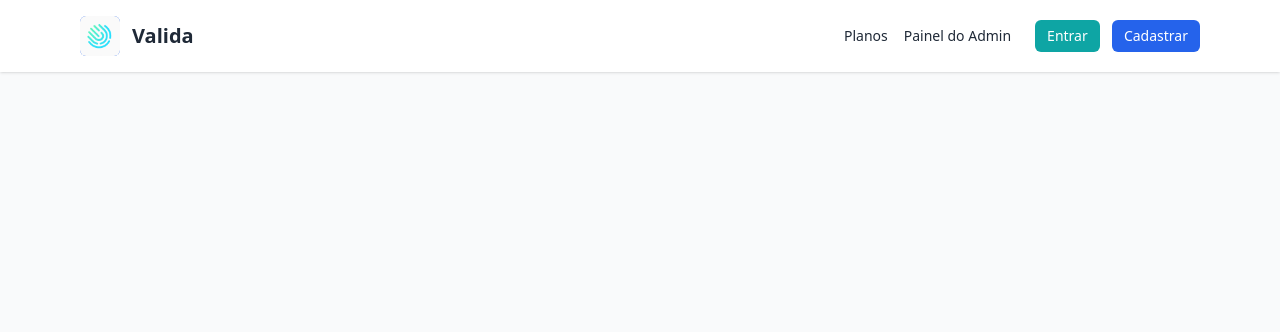
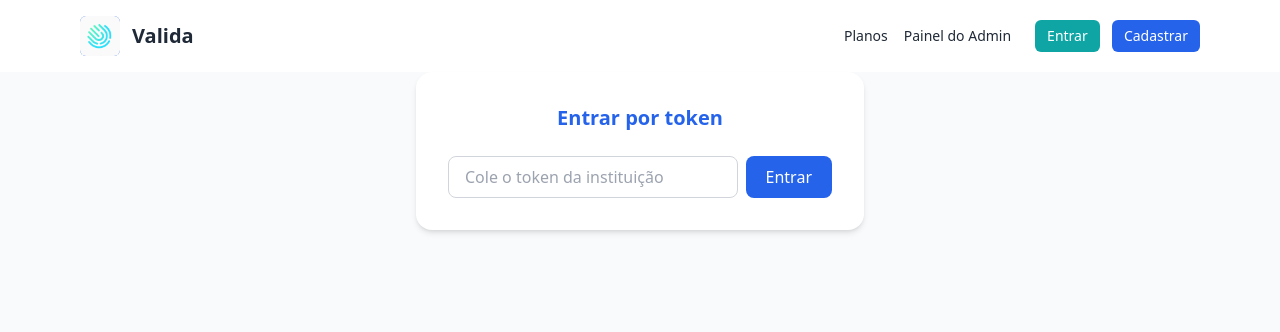
Before and after one commit to luiz07022009/Prototipo, a Flask app: page /home in a window 1280 px wide. Shown: the top 332 px of the page. Run offline with Flask 3, Linux system fonts and the light colour scheme; some libraries are stand-ins or nearby versions.

Commit message:
MVP v1.3

```diff
--- a/app/routes.py
+++ b/app/routes.py
@@ -143,6 +143,8 @@
 
         user.active_inst_id = inst.id
         db.session.commit()
+
+        return jsonify({'message': 'Instituição alterada com sucesso', 'user_id': user_id, 'nova_instituicao': inst_id}), 200
 
     @app.route('/api/instituicoes/vincular', methods=['POST'])
     def vincular_instituicao():
--- a/app/templates/index.html
+++ b/app/templates/index.html
@@ -13,9 +13,6 @@
   <main class="max-w-4xl mx-auto p-6">
     <h1 class="text-3xl font-bold mb-4">Bem-vindo ao Valida</h1>
     <p class="mb-6">Escolha seu tipo e faça login ou cadastro. Se você recebeu um token/QR da instituição, cole-o abaixo.</p>
-
-    <div id="reader" style="width:300px; margin-top:10px"></div>
-        <button id="btnScan">Escanear QR</button>
 
     <div class="grid grid-cols-1 md:grid-cols-2 gap-6">
       <div class="bg-white p-4 rounded shadow">
--- a/app/templates/pag_user.html
+++ b/app/templates/pag_user.html
@@ -56,6 +56,25 @@
         <select id="instSelect" class="border rounded px-3 py-2 text-gray-800 focus:ring-primary focus:border-primary"></select>
         <button id="btnTrocarInst" class="bg-primary hover:bg-accent text-white px-4 py-2 rounded transition">Trocar</button>
       </div>
+    </div>
+  </div>
+</section>
+<section class="flex justify-center items-center bg-gray-50">
+  <div class="bg-white rounded-2xl shadow-md p-8 w-full max-w-md">
+    <h3 class="text-center text-xl font-semibold text-blue-600 mb-6">Entrar por token</h3>
+    <div class="flex gap-2">
+      <input
+        id="joinToken"
+        type="text"
+        placeholder="Cole o token da instituição"
+        class="flex-1 px-4 py-2 border border-gray-300 rounded-lg focus:outline-none focus:ring-2 focus:ring-blue-500 transition"
+      />
+      <button
+        id="joinBtn"
+        class="px-5 py-2 bg-blue-600 text-white font-medium rounded-lg hover:bg-blue-700 transition"
+      >
+        Entrar
+      </button>
     </div>
   </div>
 </section>
@@ -188,14 +207,12 @@
         const j = await res.json();
         if (!res.ok) throw new Error(j.erro || 'Erro desconhecido');
 
-        alert(j.mensagem);
         // Atualiza a sessão local e recarrega a página
         const updatedUserData = { ...user_data, active_inst_id: inst_id };
         authManager.login({ ...session, user_data: updatedUserData });
 
       } catch (err) {
         console.error('Falha ao trocar instituição:', err);
-        alert(`Erro: ${err.message}`);
       }
     };
   }
@@ -316,7 +333,7 @@
       alert(`Reserva criada com sucesso!`);
       modal.classList.replace('flex', 'hidden');
     } catch (err) {
-      alert(`Erro: ${err.message}`);
+      //alert(`Erro: ${err.message}`);
     }
   }
 
@@ -354,7 +371,7 @@
             if (!res.ok) throw new Error(data.message || 'Erro ao logar.');
             authManager.login(data);
         } catch (err) {
-            alert(`Erro: ${err.message}`);
+            //alert(`Erro: ${err.message}`);
         }
     };
     // Handler para formulário de registro
@@ -373,7 +390,7 @@
             alert('Cadastro realizado! Faça o login.');
             registerModal.classList.replace('flex', 'hidden');
         } catch (err) {
-            alert(`Erro: ${err.message}`);
+            //alert(`Erro: ${err.message}`);
         }
     };
   });
```
Also changed, not shown: instance/valida.db, 1 other file.
